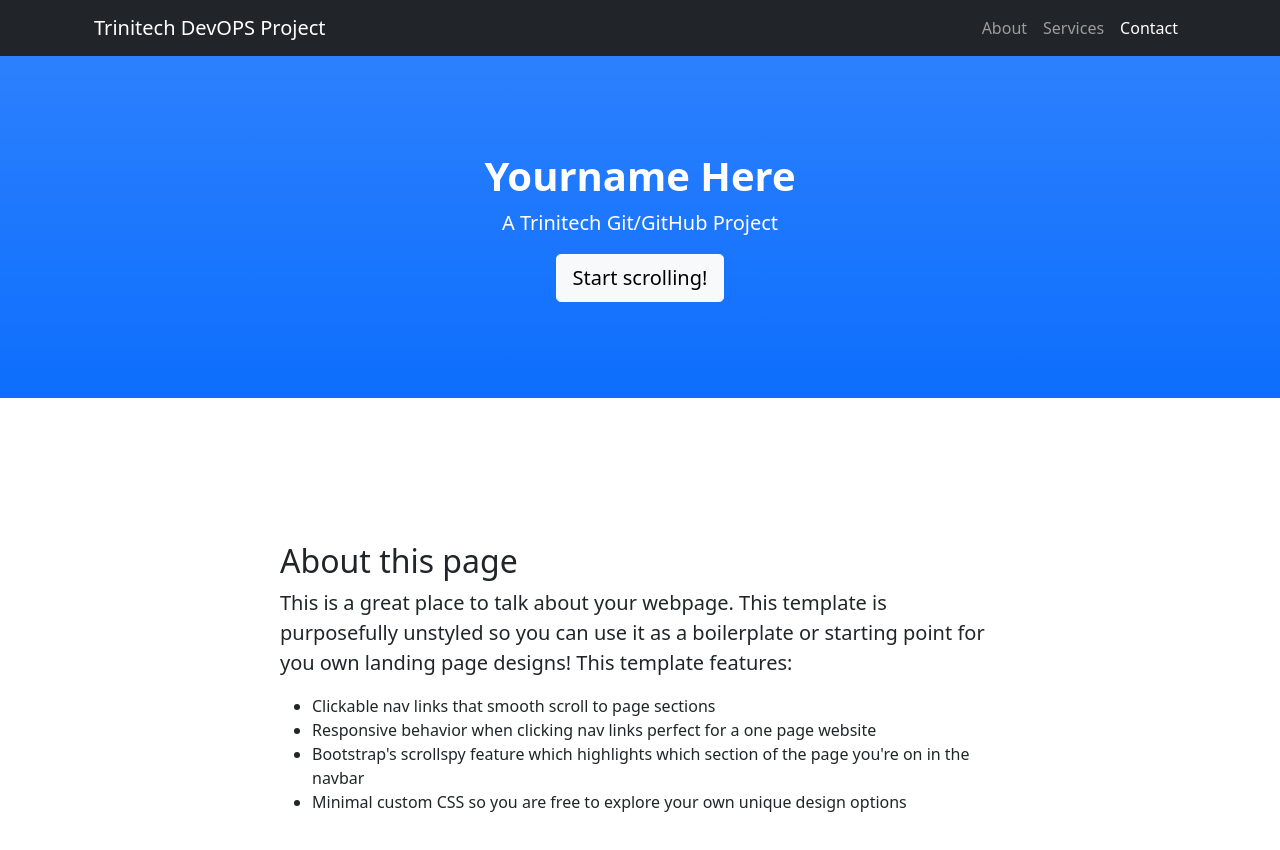
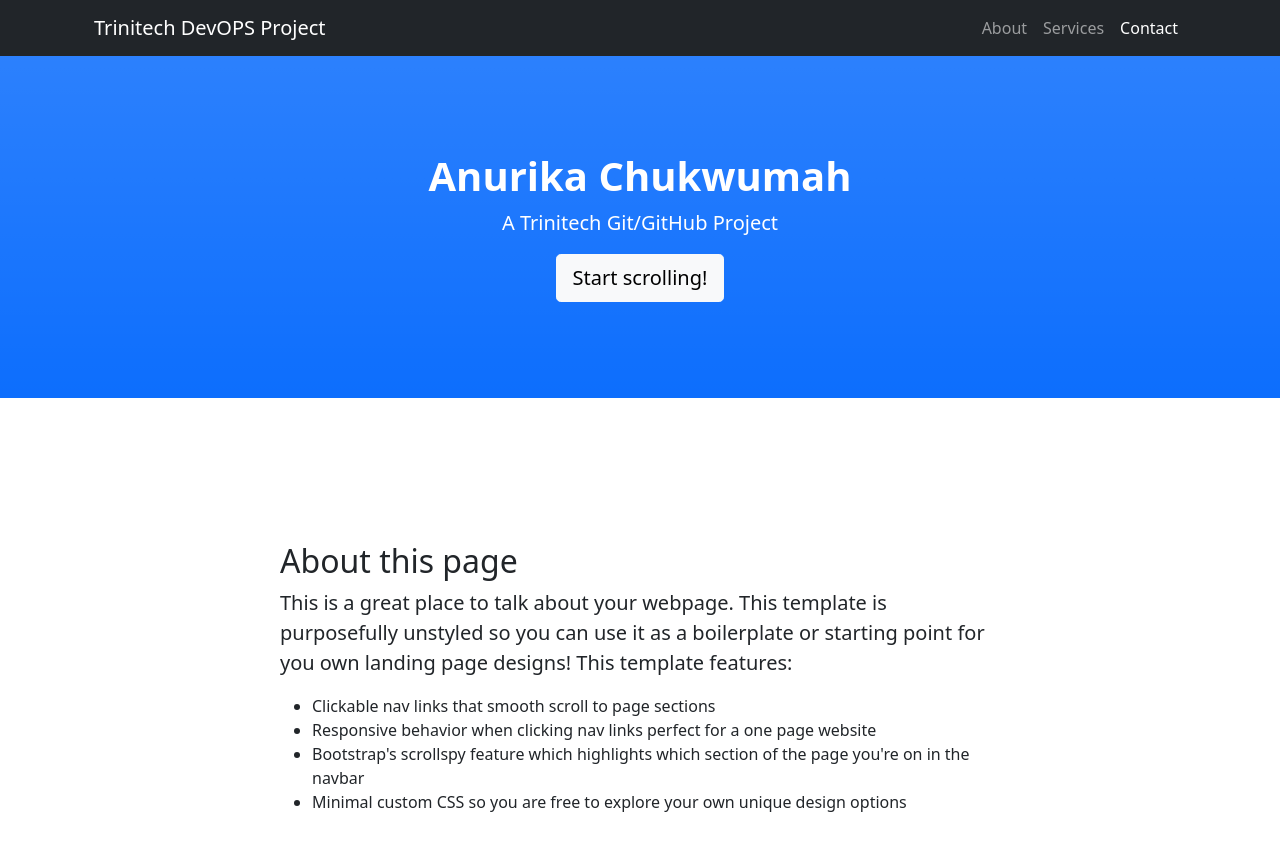
Before and after one commit to mijinma/class34-repo, a plain HTML site: page index.html in a window 1280 px wide. Shown: the top 850 px of the page. Drawn offline with nearby package versions, Linux system fonts and the light colour scheme.

Commit message:
html name change

```diff
--- a/index.html
+++ b/index.html
@@ -30,7 +30,7 @@
         <!-- Header-->
         <header class="bg-primary bg-gradient text-white">
             <div class="container px-4 text-center">
-                <h1 class="fw-bolder">Yourname Here</h1>
+                <h1 class="fw-bolder">Anurika Chukwumah</h1>
                 <p class="lead">A Trinitech Git/GitHub Project</p>
                 <a class="btn btn-lg btn-light" href="#about">Start scrolling!</a>
             </div>
```
